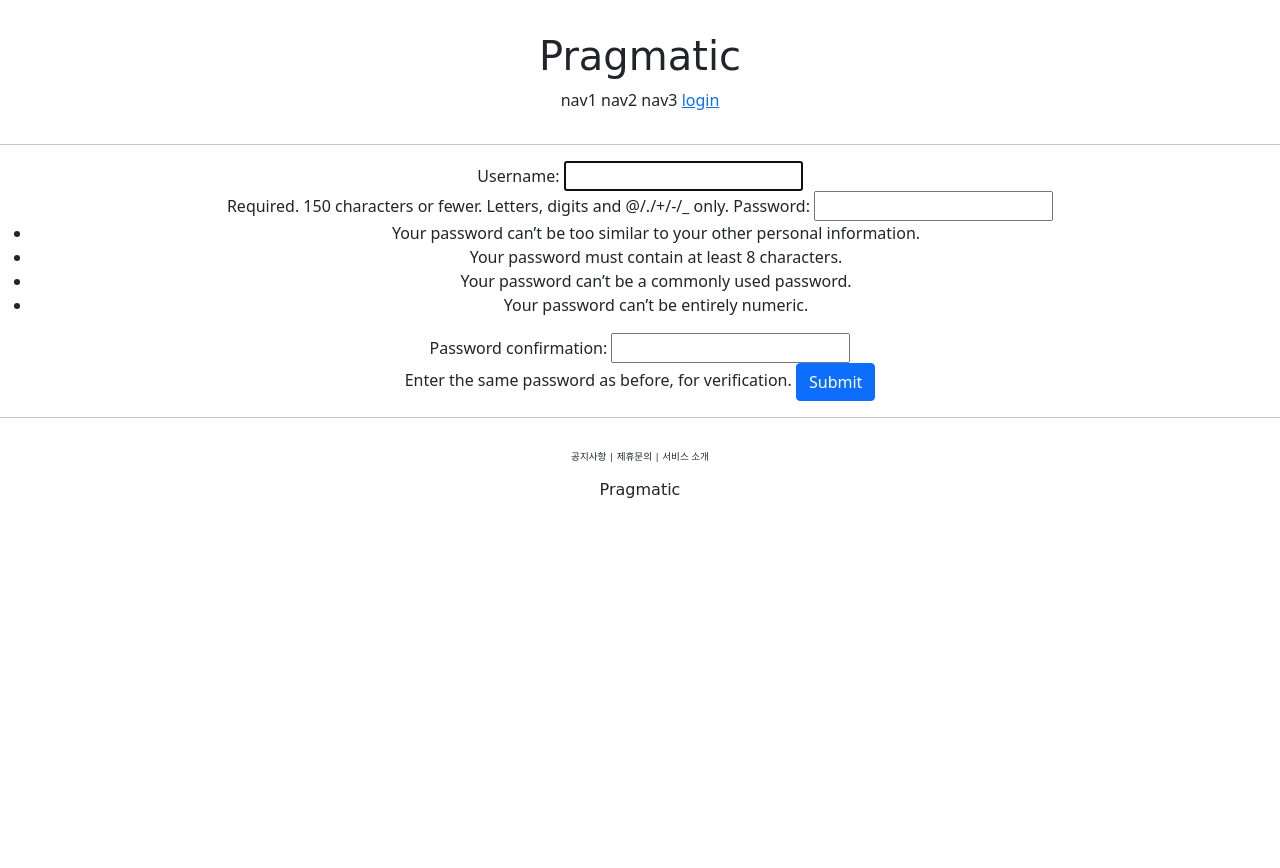
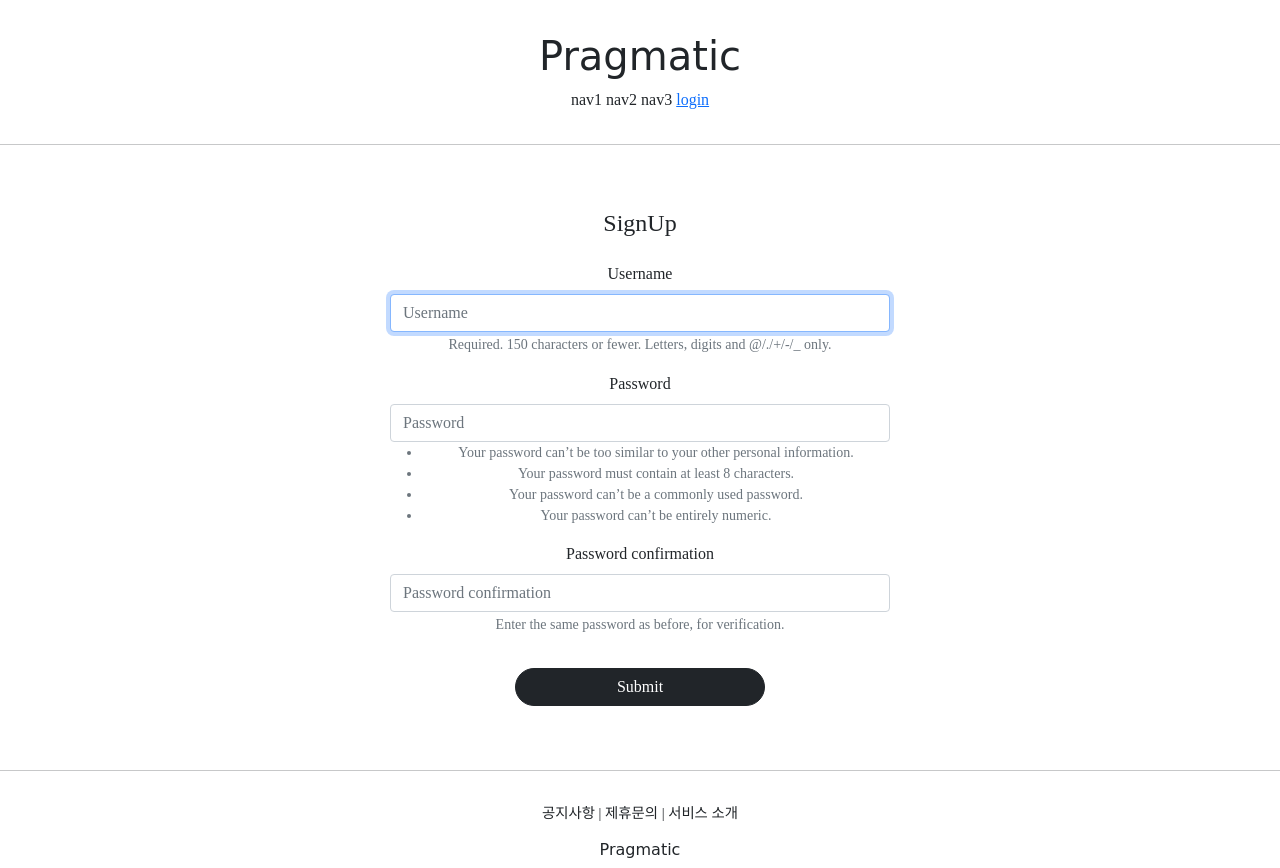
Before and after one commit to smj06/examplefile, a Django app: page /accounts/create/ in a window 1280 px wide. Before the commit the page ends 498 px from the top, so only its background shows below. Run offline with Django 4.2, Linux system fonts and the light colour scheme; some libraries are stand-ins or nearby versions; some web fonts are replaced.

Commit message:
first commit

```diff
--- a/accountapp/templates/accountapp/create.html
+++ b/accountapp/templates/accountapp/create.html
@@ -1,12 +1,16 @@
 {% extends 'base.html' %}
+{% load bootstrap4 %}
 
 {% block content %}
 
-  <div style="text-align: center">
+  <div style="text-align: center; max-width: 500px; margin: 4rem auto">
+    <div class="mb-4">
+      <h4>SignUp</h4>
+    </div>
     <form action="{% url 'accountapp:create' %}" method="post">
       {% csrf_token %}
-      {{ form }}
-      <input type="submit" class="btn btn-primary">
+      {% bootstrap_form form %}
+      <input type="submit" class="btn btn-dark rounded-pill col-6 mt-3">
     </form>
   </div>
 
--- a/pragmatic/settings.py
+++ b/pragmatic/settings.py
@@ -54,6 +54,7 @@ INSTALLED_APPS = [
     'django.contrib.sessions',
     'django.contrib.messages',
     'django.contrib.staticfiles',
+    'bootstrap4',
     'accountapp',
 ]
 
--- a/static/base.css
+++ b/static/base.css
@@ -4,9 +4,8 @@
 
 
 .pragmatic_footer_button{
-    font-size: .6rem;
+    font-size: .9rem;
 }
-
 
 .pragmatic_footer {
     text-align:center;
--- a/templates/base.html
+++ b/templates/base.html
@@ -3,7 +3,7 @@
 
 {% include 'head.html' %}
 
-<body>
+<body style="font-family: 'NanumSquare_acL';">
 
     {% include 'header.html' %}
 
--- a/templates/head.html
+++ b/templates/head.html
@@ -16,4 +16,30 @@
     <!-- DEFAULT CSS LINK   -->
     <link rel="stylesheet" type="text/css" href="{% static 'base.css' %}">
 
+    <style>
+        @font-face {
+            font-family: 'NanumSquareR';
+            scr: local('NanumSquareR'),
+            url("{% static 'fonts/NanumSquareR.ttf' %}") format("opentype");
+            }
+            @font-face {
+            font-family: 'NanumSquare_acB';
+            scr: local('NanumSquare_acB'),
+            url("{% static 'fonts/NanumSquare_acB.ttf' %}") format("opentype");
+            }
+            @font-face {
+            font-family: 'NanumSquare_acEB';
+            scr: local('NanumSquare_acEB'),
+            url("{% static 'fonts/NanumSquare_acEB.ttf' %}") format("opentype");
+            }
+            @font-face {
+            font-family: 'NanumSquare_acL';
+            scr: local('NanumSquare_acL'),
+            url("{% static 'fonts/NanumSquare_acL.ttf' %}") format("opentype");
+            }
+
+    </style>
+
+
+
 </head>
```
Also changed, not shown: accountapp/templates/accountapp/login.html (+4 -4 lines), db.sqlite3, static/fonts/NanumSquareR.ttf (added), static/fonts/NanumSquare_acB.ttf (added), static/fonts/NanumSquare_acEB.ttf (added), static/fonts/NanumSquare_acL.ttf (added).
